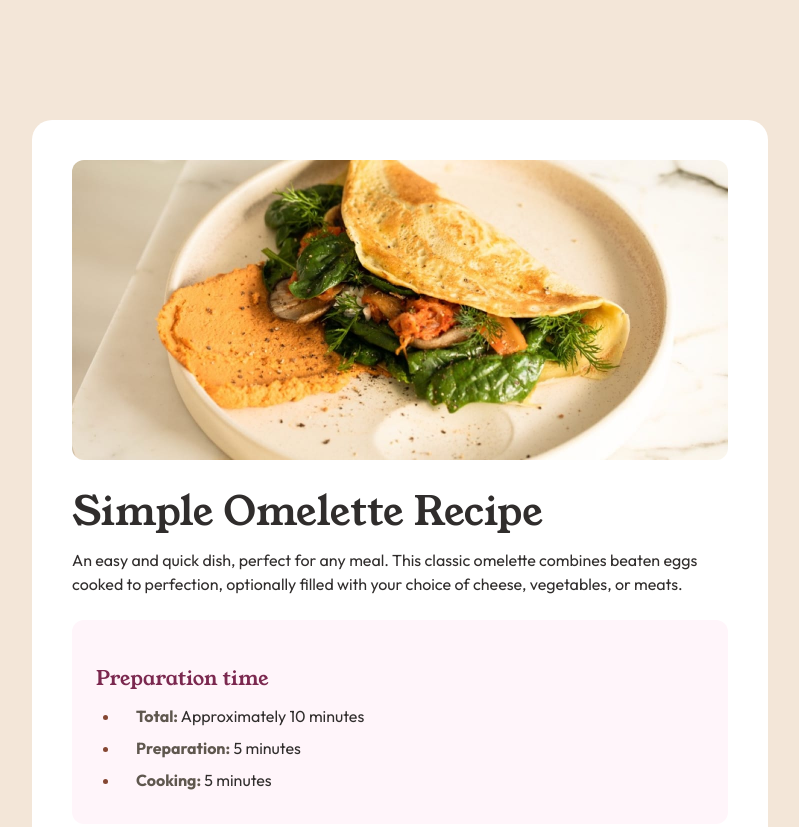
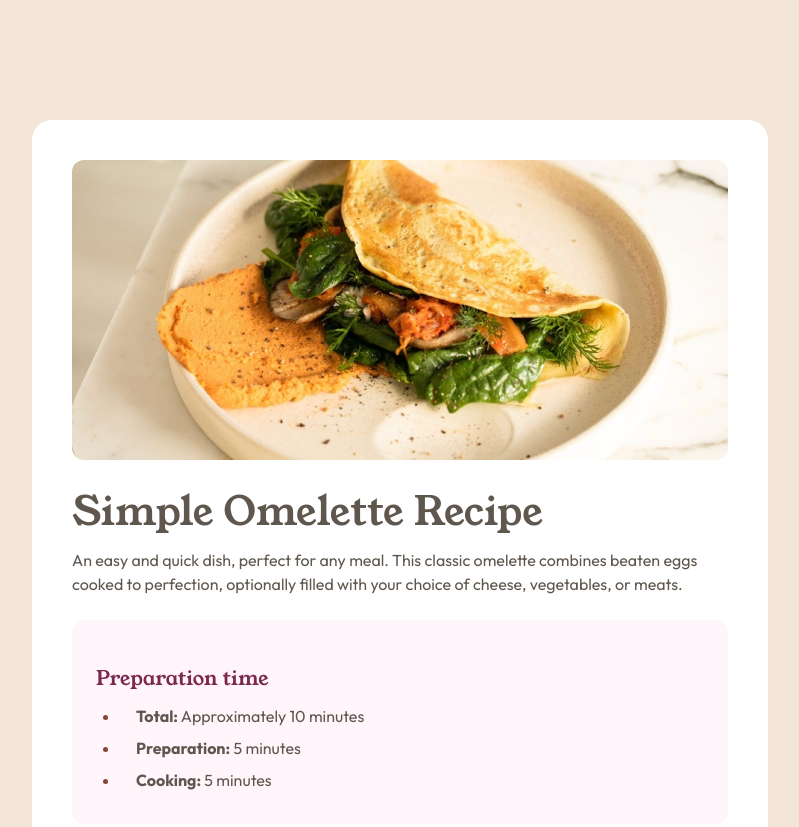
Before and after one commit to boysers/frontend-mentor-recipe-page, a plain HTML site: page index.html in a window 1280 px wide. Shown: the top 827 px of the page, without its empty margins (240-1039 px from the left). Drawn offline with Linux system fonts and the light colour scheme.

Commit message:
fix: body color

```diff
--- a/assets/css/style.css
+++ b/assets/css/style.css
@@ -57,7 +57,7 @@ html {
 body {
   font-size: 1rem;
   background-color: var(--color-stone-100);
-  color: var(--color-stone-900);
+  color: var(--color-stone-600);
 }
 
 h1,
```
